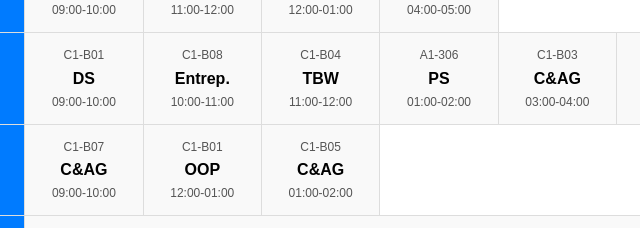
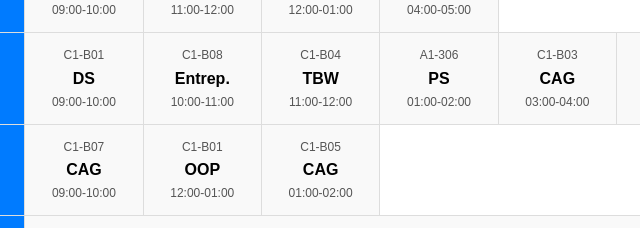
Before and after one commit to arshiyanAMIR/CS-Yellow-TT, a plain HTML site: page index.html in a window 1280 px wide. Shown: the part 246-474 px from the top of the page, 348-988 px from the left. Drawn offline with Linux system fonts and the light colour scheme.

Commit message:
Update index.html

```diff
--- a/index.html
+++ b/index.html
@@ -33,14 +33,14 @@
             <td><sup>C1-B08</sup><br><b>Entrep.</b><br><sub>10:00-11:00</sub></td>
             <td><sup>C1-B04</sup><br><b>TBW</b><br><sub>11:00-12:00</sub></td>
             <td><sup>A1-306</sup><br><b>PS</b><br><sub>01:00-02:00</sub></td>
-            <td><sup>C1-B03</sup><br><b>C&AG</b><br><sub>03:00-04:00</sub></td>
+            <td><sup>C1-B03</sup><br><b>CAG</b><br><sub>03:00-04:00</sub></td>
             <td><sup>C1-B04</sup><br><b>FM-II</b><br><sub>04:00-05:00</sub></td>
         </tr>
         <tr>
             <th>Thursday</th>
-            <td><sup>C1-B07</sup><br><b>C&AG</b><br><sub>09:00-10:00</sub></td>
+            <td><sup>C1-B07</sup><br><b>CAG</b><br><sub>09:00-10:00</sub></td>
             <td><sup>C1-B01</sup><br><b>OOP</b><br><sub>12:00-01:00</sub></td>
-            <td><sup>C1-B05</sup><br><b>C&AG</b><br><sub>01:00-02:00</sub></td>
+            <td><sup>C1-B05</sup><br><b>CAG</b><br><sub>01:00-02:00</sub></td>
         </tr>
         <tr>
             <th>Friday</th>
```
